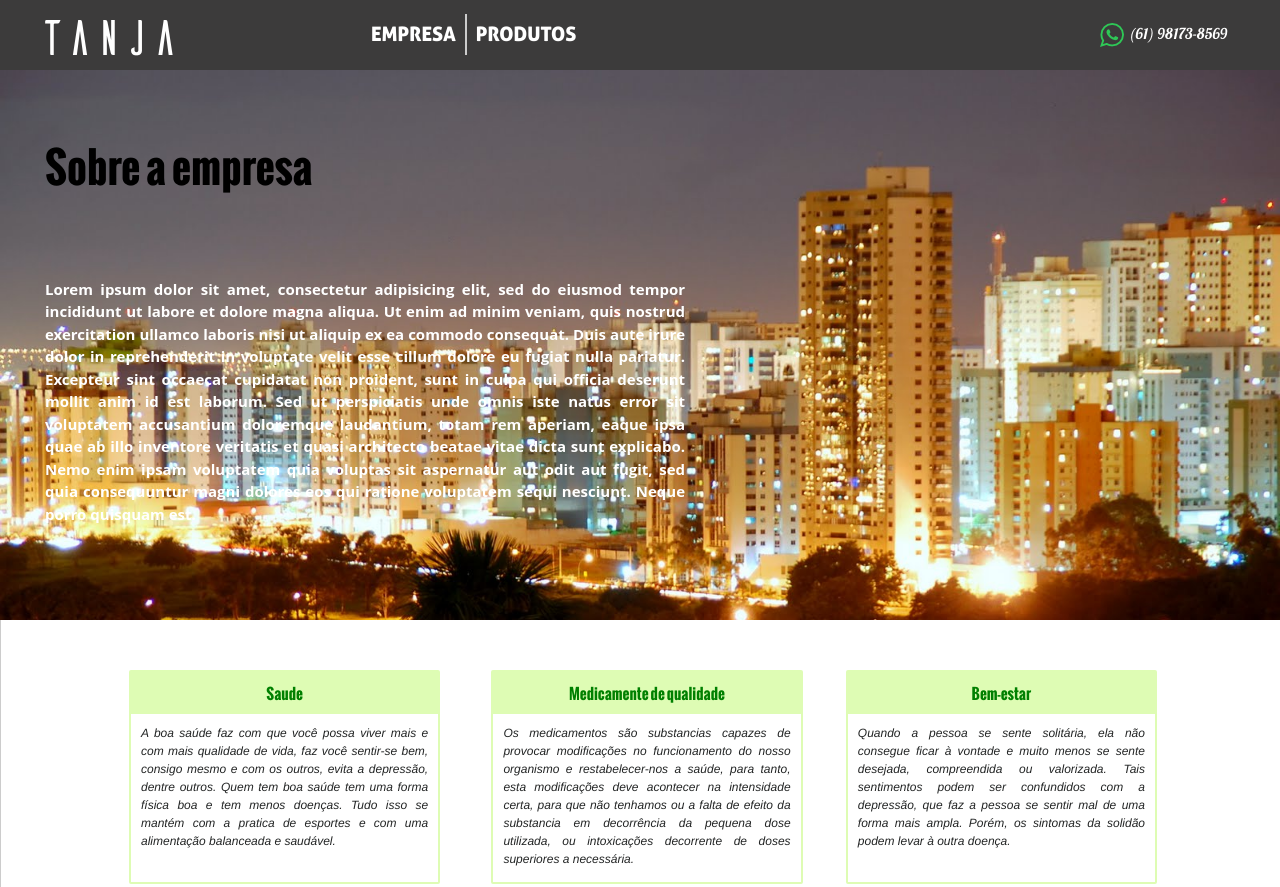
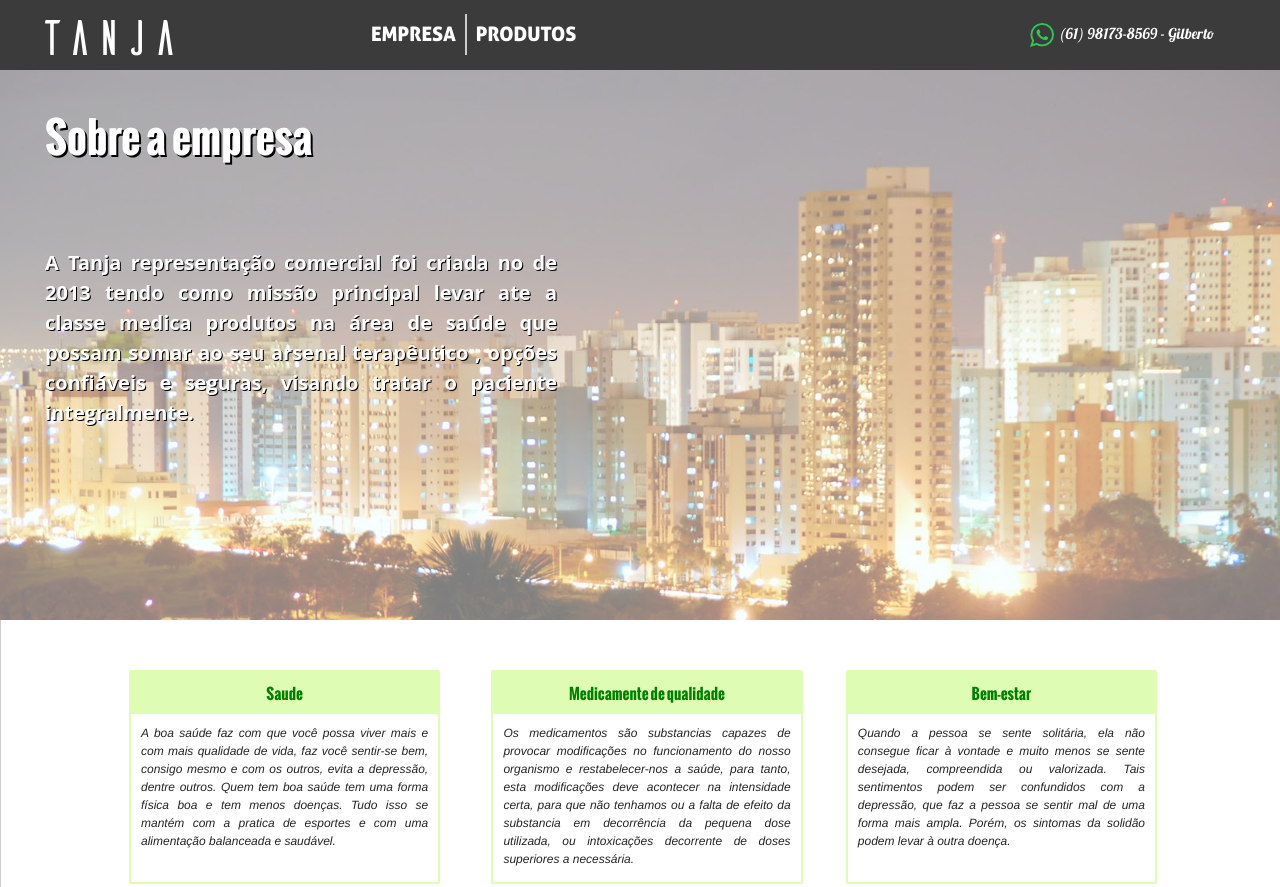
Before and after one commit to tbfreitas/Tarjos, a plain HTML site: page index.html in a window 1280 px wide. Shown: the top 887 px of the page. Drawn offline with Linux system fonts and the light colour scheme.

Commit message:
Arrumando nav

```diff
--- a/CSS/index.css
+++ b/CSS/index.css
@@ -1,6 +1,10 @@
 .body{
 	margin: 0px;
 
+}
+
+.marginLeftProducts{
+	margin-left: 2px !important;
 }
 
 .externDiv{
@@ -34,7 +38,7 @@
 }
 
 .borderRight{
-	border-right: 2px solid #ccc;
+	box-shadow: 2px 0px 0px #ccc;
 
 }
 
@@ -95,7 +99,7 @@
 
 .contactsDiv{
 	float: right;
-	width: 180px;
+	width: 250px;
 	height: 70px;
 }
 
@@ -150,6 +154,8 @@
 
 .images article{
 	padding-top: 30px;
+	position: absolute;
+	top: 70px;
 }
 
 .slides{
@@ -160,16 +166,16 @@
 }
 
 .aboutDescript{
-	width: 50%;
+	width: 40%;
 	padding: 45px;
-	font-size: 15px;
+	font-size: 20px;
+    font-weight: bold;
     color: white;
-    font-weight: bold;
 
     /* margin: 0; */
     font-family: 'Open Sans', sans-serif;
 	text-align: justify;
-
+	text-shadow: 1px 1px black;
 }
 
 .images{
@@ -180,11 +186,12 @@
 
 }
 
-.images h1{
+article h1{
 	padding: 0px 45px;
  	font-size: 42px;
  	font-family: OsvaldBold;
- 	color : black;
+ 	color : white;
+ 	text-shadow: 2px 2px black;
 
 }
 
--- a/index.html
+++ b/index.html
@@ -20,7 +20,7 @@
 					<nav class="firstNav">
 						<ul>
 							<li class=""><a href=""> <span class="borderRight paddingHeader">EMPRESA</span>  </a></li>
-							<li class=""><a href=""> <span class="paddingHeader"> Produtos </span></a></li>
+							<li class="marginLeftProducts"><a href=""> <span class="paddingHeader"> Produtos </span></a></li>
 						</ul>
 					</nav>
 				</div>
@@ -28,21 +28,22 @@
 				<div class="contactsDiv">
 					<div class="infoFactory">
 						<img class="imageContact" src="Images/whatsapp-logo.png">
-						<span class="infoSpan">(61) 98173-8569</span>
+						<span class="infoSpan">(61) 98173-8569 - Gilberto</span>
 					</div>
 
 				</div>
 			</div>
-			<div class="images">
-				<article>
+			<div class="images" style="opacity: 0.5">
+
+			</div>
+
+			<article style="position: absolute; top: 70px;">
 					<h1 >Sobre a empresa</h1>
 					<p class="aboutDescript">
-							Lorem ipsum dolor sit amet, consectetur adipisicing elit, sed do eiusmod tempor incididunt ut labore et dolore magna aliqua. Ut enim ad minim veniam, quis nostrud exercitation ullamco laboris nisi ut aliquip ex ea commodo consequat. Duis aute irure dolor in reprehenderit in voluptate velit esse cillum dolore eu fugiat nulla pariatur. Excepteur sint occaecat cupidatat non proident, sunt in culpa qui officia deserunt mollit anim id est laborum. Sed ut perspiciatis unde omnis iste natus error sit voluptatem accusantium doloremque laudantium, totam rem aperiam, eaque ipsa quae ab illo inventore veritatis et quasi architecto beatae vitae dicta sunt explicabo. Nemo enim ipsam voluptatem quia voluptas sit aspernatur aut odit aut fugit, sed quia consequuntur magni dolores eos qui ratione voluptatem sequi nesciunt. Neque porro quisquam est.
+							A Tanja representação comercial foi criada no de 2013 tendo como missão principal levar ate a classe medica produtos na área de saúde que possam somar ao seu arsenal terapêutico , opções confiáveis e seguras, visando tratar o paciente integralmente.
 						</p>
 				</article>
 
-
-			</div>
 			<div class="content">
 
 				<div class="squares">
```
